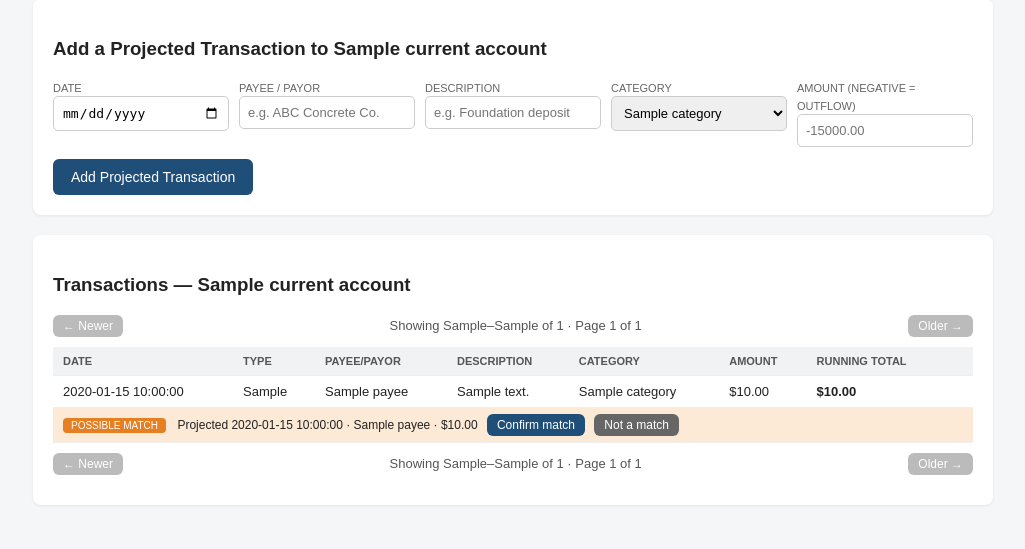
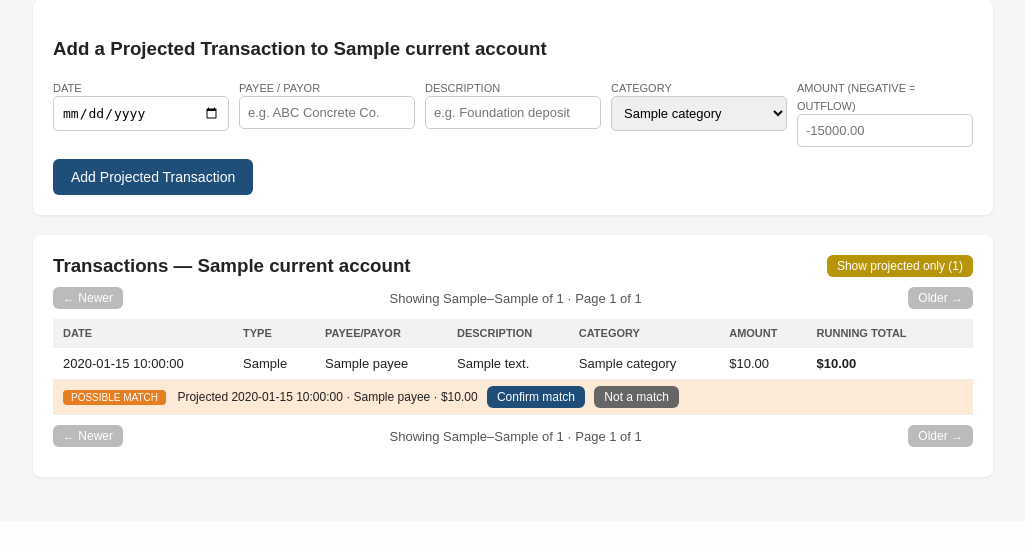
Before and after one commit to montgomerygunn-hub/walk-ons-cash, a Python web app: template nc_cash_app/templates/index.html in a window 1280 px wide. Shown: the part 592-1141 px from the top of the page, without its empty margins (127-1152 px from the left). After the commit the page ends 1071 px from the top, so only its background shows below. Run offline with Jinja, Linux system fonts and the light colour scheme; the template is opened without the code that fills it: most values are stand-ins (such as "Sample title", 1, 10 or a date in 2020).

Commit message:
Add "Show projected only" view to account page
A button on the transactions card lists every open projected
transaction for the account (oldest first, no paging) with a count and
net total, so a mis-keyed projection can't get buried on older pages.
Removing a row from that view keeps you in the projected view.

Co-Authored-By: Claude Sonnet 5.5 <noreply@anthropic.com>
Claude-Session: https://claude.ai/code/session_01Y9nkn9HPawzL9XhX88pVNS

```diff
--- a/nc_cash_app/templates/index.html
+++ b/nc_cash_app/templates/index.html
@@ -41,6 +41,8 @@
   a.manage-link { font-size: 13px; color: var(--blue); }
   .pager { display: flex; justify-content: space-between; align-items: center; gap: 10px; margin: 10px 0; font-size: 13px; color: #555; flex-wrap: wrap; }
   .pager .btn.disabled { background: #bbb; pointer-events: none; cursor: default; }
+  .view-bar { display: flex; justify-content: space-between; align-items: center; gap: 10px; flex-wrap: wrap; margin-bottom: 8px; }
+  .proj-note { background: var(--yellow); border-radius: 6px; padding: 8px 12px; margin: 8px 0 12px; font-size: 13px; color: #5a4a00; }
 </style>
 </head>
 <body>
@@ -124,8 +126,23 @@
   </div>
 
   <div class="card">
-    <h3>Transactions — {{ current_account.name }}</h3>
+    <div class="view-bar">
+      <h3 style="margin:0;">{{ 'Projected Transactions' if view == 'projected' else 'Transactions' }} — {{ current_account.name }}</h3>
+      {% if view == 'projected' %}
+      <a class="btn small secondary" href="{{ url_for('account_page', account_id=current_account.id) }}">Show all transactions</a>
+      {% else %}
+      <a class="btn small" style="background:#B7950B;" href="{{ url_for('account_page', account_id=current_account.id, view='projected') }}">Show projected only ({{ projected_count }})</a>
+      {% endif %}
+    </div>
+    {% if view == 'projected' %}
+    <div class="proj-note">
+      {{ projected_count }} open projected transaction{{ '' if projected_count == 1 else 's' }}, oldest first &middot;
+      net {{ '-' if projected_total < 0 else '+' }}${{ "%.2f"|format(projected_total|abs) }} included in your balance.
+      Remove any you mis-keyed once the real transaction has posted.
+    </div>
+    {% endif %}
     {% macro pager() %}
+    {% if view != 'projected' %}
     <div class="pager">
       <a class="btn small secondary {{ 'disabled' if page <= 1 else '' }}"
          href="{{ url_for('account_page', account_id=current_account.id, page=page-1) if page > 1 else '#' }}">&larr; Newer</a>
@@ -133,6 +150,7 @@
       <a class="btn small secondary {{ 'disabled' if page >= total_pages else '' }}"
          href="{{ url_for('account_page', account_id=current_account.id, page=page+1) if page < total_pages else '#' }}">Older &rarr;</a>
     </div>
+    {% endif %}
     {% endmacro %}
     {{ pager() }}
     <table>
@@ -155,6 +173,7 @@
           <td>
             {% if r.txn_type == 'Projected' %}
             <form class="inline" action="/delete/{{ r.id }}" method="post" onsubmit="return confirm('Remove this projected transaction?');">
+              <input type="hidden" name="view" value="{{ view }}">
               <button class="btn small danger" type="submit">Remove</button>
             </form>
             {% endif %}
```
Also changed, not shown: nc_cash_app/app.py (+42 -12 lines).
